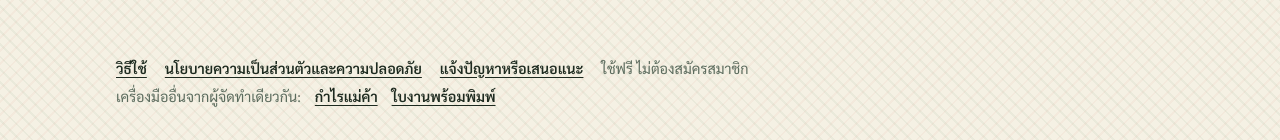
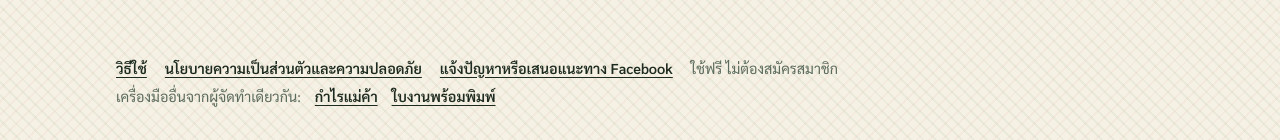
Before and after one commit to rookiekrit6-dotcom/FoodTool, a plain HTML site: page index.html in a window 1280 px wide. Shown: the part 4919-5059 px from the top of the page. Drawn offline with Linux system fonts and the light colour scheme.

Commit message:
Point contact links to Facebook
Co-Authored-By: Claude Fable 5.2 <noreply@anthropic.com>
Claude-Session: https://claude.ai/code/session_01JY46Mq7wkg6osFKinFdLUy

```diff
--- a/index.html
+++ b/index.html
@@ -340,7 +340,7 @@ dialog.dlg::backdrop{background:rgba(10,20,18,.5)}
 </section>
 
 </div></main>
-<footer class="site-ft"><button type="button" data-open="dlgGuide">วิธีใช้</button><button type="button" data-open="dlgPolicy">นโยบายความเป็นส่วนตัวและความปลอดภัย</button><a href="https://github.com/rookiekrit6-dotcom/FoodTool/issues">แจ้งปัญหาหรือเสนอแนะ</a><span>ใช้ฟรี ไม่ต้องสมัครสมาชิก</span><span class="sis">เครื่องมืออื่นจากผู้จัดทำเดียวกัน: <a href="https://rookiekrit6-dotcom.github.io/Seller-Tool/">กำไรแม่ค้า</a><a href="https://rookiekrit6-dotcom.github.io/Worksheet/">ใบงานพร้อมพิมพ์</a></span></footer>
+<footer class="site-ft"><button type="button" data-open="dlgGuide">วิธีใช้</button><button type="button" data-open="dlgPolicy">นโยบายความเป็นส่วนตัวและความปลอดภัย</button><a href="https://www.facebook.com/profile.php?id=61594365461250" target="_blank" rel="noopener">แจ้งปัญหาหรือเสนอแนะทาง Facebook</a><span>ใช้ฟรี ไม่ต้องสมัครสมาชิก</span><span class="sis">เครื่องมืออื่นจากผู้จัดทำเดียวกัน: <a href="https://rookiekrit6-dotcom.github.io/Seller-Tool/">กำไรแม่ค้า</a><a href="https://rookiekrit6-dotcom.github.io/Worksheet/">ใบงานพร้อมพิมพ์</a></span></footer>
 <dialog class="dlg" id="dlgGuide" aria-labelledby="dlgGuideT"><div class="dlg-h"><b id="dlgGuideT">วิธีใช้ สูตรเปิดร้าน</b><button class="dlg-x" type="button" data-close>ปิด</button></div><div class="dlg-b"><h3>ดูสูตรและต้นทุน</h3><ol><li>เลือกเมนูจากหน้าสูตร แล้วใส่จำนวนจานที่จะทำ ปริมาณวัตถุดิบจะปรับตาม</li><li>ใส่ค่าบรรจุภัณฑ์และค่าแก๊สต่อจาน เพื่อดูต้นทุนรวมและราคาขายที่แนะนำ</li><li>ใส่ราคาที่ตั้งขายจริงและจำนวนจานต่อวัน เพื่อดูกำไรต่อวันและต่อเดือน</li></ol>
 <h3>แก้ราคาวัตถุดิบ</h3><p>ราคาตั้งต้นเป็นค่าประมาณ เปิดแท็บราคาของ แล้วแก้เป็นราคาที่คุณซื้อจริง ต้นทุนทุกสูตรจะคำนวณใหม่ทันที</p>
 <h3>รายการซื้อของ</h3><ol><li>ในหน้าสูตร กดเพิ่มในรายการซื้อของ ทำซ้ำกับทุกเมนูที่จะขาย</li><li>เปิดแท็บซื้อของ จะเห็นของที่ต้องซื้อรวมทุกเมนู และเงินที่ต้องเตรียม</li><li>กดคัดลอกรายการ เพื่อส่งเข้า LINE หรือจดไปตลาด</li><li>ด้านล่างมีสรุปแผนร้านใน 1 หน้า แสดงรายได้ ต้นทุน และเงินที่เจ้าของเหลือต่อเดือน พร้อมบอกว่าเมนูไหนทำกำไรมากที่สุด</li><li>ถัดลงไปมีป้ายเมนูร้าน ใส่ชื่อร้าน แก้ราคา แล้วกดพิมพ์ป้ายเมนูติดหน้าร้านได้</li></ol>
@@ -362,7 +362,7 @@ dialog.dlg::backdrop{background:rgba(10,20,18,.5)}
 <h3>ข้อจำกัดของผลลัพธ์</h3>
 <p>ตัวเลขและเนื้อหาที่เว็บนี้แสดงเป็นการประมาณเพื่อช่วยตัดสินใจ กรุณาตรวจสอบกับข้อมูลจริงของคุณก่อนนำไปใช้ ผู้จัดทำไม่รับผิดชอบต่อความเสียหายที่เกิดจากการนำผลลัพธ์ไปใช้โดยไม่ตรวจสอบ</p>
 <h3>การเปลี่ยนแปลงและการติดต่อ</h3>
-<p>หากในอนาคตมีการเพิ่มระบบนับผู้เข้าชม โฆษณา หรือการเก็บข้อมูลแบบอื่น นโยบายนี้จะได้รับการปรับปรุงก่อนเปิดใช้ ติดต่อผู้จัดทำได้ที่หน้า <a href="https://github.com/rookiekrit6-dotcom/FoodTool/issues">แจ้งปัญหาหรือเสนอแนะ</a></p></div></dialog>
+<p>หากในอนาคตมีการเพิ่มระบบนับผู้เข้าชม โฆษณา หรือการเก็บข้อมูลแบบอื่น นโยบายนี้จะได้รับการปรับปรุงก่อนเปิดใช้ ติดต่อผู้จัดทำได้ทาง <a href="https://www.facebook.com/profile.php?id=61594365461250" target="_blank" rel="noopener">Facebook ของผู้จัดทำ</a></p></div></dialog>
 
 <div id="menuPrint"></div>
 <script>
```
